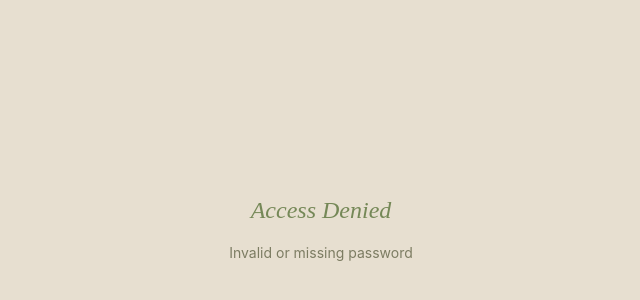
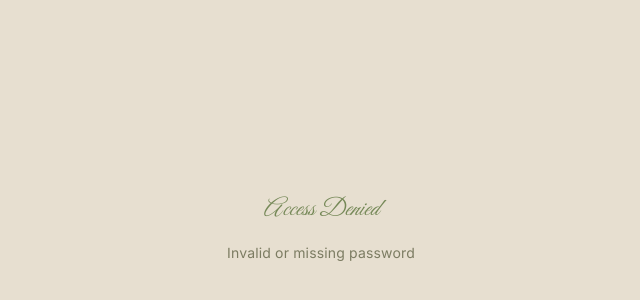
Before and after one commit to JonathanSohWeiWen/wedding_guest_registration, a Next.js app: page /dashboard in a window 1280 px wide. Shown: the part 172-472 px from the top of the page, without its empty margins (319-959 px from the left). Built offline with nearby package versions, Linux system fonts and the light colour scheme.

Commit message:
Minor fixes

```diff
--- a/app/HomeContent.tsx
+++ b/app/HomeContent.tsx
@@ -52,7 +52,7 @@ export default function HomeContent() {
           <h1
             className="text-4xl sm:text-5xl px-4 mb-4"
             style={{
-              fontFamily: "cursive",
+              fontFamily: "var(--font-script), cursive",
               color: "#758857",
               fontWeight: "400",
               fontStyle: "italic",
@@ -430,8 +430,8 @@ const renderChairs = (seats: number) => {
         key={`chair-${i}`}
         className="absolute w-2 h-2 sm:w-3 sm:h-3 rounded-sm"
         style={{
-          left: `${x}`,
-          top: `${y}`,
+          left: `${x}%`,
+          top: `${y}%`,
           transform: `translate(-50%, -50%) rotate(${rotation}deg)`,
           backgroundColor: "#7c7c62",
         }}
--- a/app/dashboard/DashboardContent.tsx
+++ b/app/dashboard/DashboardContent.tsx
@@ -42,7 +42,7 @@ export default function DashboardContent() {
           <h1
             className="text-2xl mb-4"
             style={{
-              fontFamily: "cursive",
+              fontFamily: "var(--font-script), cursive",
               color: "#758857",
               fontWeight: "400",
               fontStyle: "italic",
@@ -104,7 +104,7 @@ export default function DashboardContent() {
           <h1
             className="text-3xl mb-2"
             style={{
-              fontFamily: "cursive",
+              fontFamily: "var(--font-script), cursive",
               color: "#758857",
               fontWeight: "400",
               fontStyle: "italic",
@@ -270,7 +270,7 @@ export default function DashboardContent() {
                           color: isVIP ? "#C9A86A" : "#758857",
                         }}
                       >
-                        {isVIP ? "VIP" : `Table ${table}`}
+                        {isVIP ? table : `Table ${table}`}
                       </span>
                       {isVIP && (
                         <span
--- a/app/globals.css
+++ b/app/globals.css
@@ -8,8 +8,10 @@
 @theme inline {
   --color-background: var(--background);
   --color-foreground: var(--foreground);
-  --font-sans: var(--font-geist-sans);
-  --font-mono: var(--font-geist-mono);
+  --font-sans: var(--font-sans);
+  --font-serif: var(--font-serif);
+  --font-script: var(--font-script);
+  --font-mono: var(--font-mono);
 }
 
 @media (prefers-color-scheme: dark) {
@@ -22,7 +24,24 @@
 body {
   background: var(--background);
   color: var(--foreground);
-  font-family: Arial, Helvetica, sans-serif;
+  font-family: var(--font-sans), Inter, system-ui, sans-serif;
+  text-rendering: optimizeLegibility;
+  letter-spacing: 0.01em;
+}
+
+h1,
+h2,
+h3,
+h4,
+h5,
+h6,
+.serif-heading {
+  font-family: var(--font-serif), Georgia, serif;
+}
+
+.script-text,
+.font-script {
+  font-family: var(--font-script), cursive;
 }
 
 @keyframes pulse-glow {
--- a/app/guest/[guestId]/page.tsx
+++ b/app/guest/[guestId]/page.tsx
@@ -61,7 +61,7 @@ export default async function GuestInvite({
           <h1
             className="text-4xl sm:text-5xl"
             style={{
-              fontFamily: "cursive",
+              fontFamily: "var(--font-script), cursive",
               color: colors.text.primary,
               fontWeight: "400",
               fontStyle: "italic",
@@ -157,7 +157,10 @@ export default async function GuestInvite({
           >
             ❦
           </div>
-          <p className="text-sm" style={{ fontFamily: "cursive" }}>
+          <p
+            className="text-sm"
+            style={{ fontFamily: "var(--font-script), cursive" }}
+          >
             {process.env.NEXT_PUBLIC_COUPLE}
           </p>
         </div>
--- a/app/layout.tsx
+++ b/app/layout.tsx
@@ -1,14 +1,34 @@
 import type { Metadata } from "next";
-import { Geist, Geist_Mono } from "next/font/google";
+import {
+  Inter,
+  Playfair_Display,
+  Great_Vibes,
+  Geist_Mono,
+} from "next/font/google";
 import "./globals.css";
 
-const geistSans = Geist({
-  variable: "--font-geist-sans",
+const inter = Inter({
+  variable: "--font-sans",
   subsets: ["latin"],
+  display: "swap",
+});
+
+const playfair = Playfair_Display({
+  variable: "--font-serif",
+  subsets: ["latin"],
+  weight: ["400", "500", "600", "700"],
+  display: "swap",
+});
+
+const greatVibes = Great_Vibes({
+  variable: "--font-script",
+  subsets: ["latin"],
+  weight: "400",
+  display: "swap",
 });
 
 const geistMono = Geist_Mono({
-  variable: "--font-geist-mono",
+  variable: "--font-mono",
   subsets: ["latin"],
 });
 
@@ -30,7 +50,7 @@ export default function RootLayout({
   return (
     <html
       lang="en"
-      className={`${geistSans.variable} ${geistMono.variable} h-full antialiased`}
+      className={`${inter.variable} ${playfair.variable} ${greatVibes.variable} ${geistMono.variable} h-full antialiased`}
     >
       <body className="min-h-full flex flex-col">{children}</body>
     </html>
--- a/app/lib/utils.ts
+++ b/app/lib/utils.ts
@@ -46,7 +46,7 @@ export function isVIPTable(table: TableId): boolean {
  * Seat assignments for long tables (checkerboard pattern)
  */
 export const LONG_TABLE_SEATS = {
-  left: ["A", "C", "E", "G", "I", "K", "M", "O", "Q", "S", "U", "W", "Y"],
+  left: ["A", "C", "E", "G", "I", "K", "M", "O", "Q", "S", "U", "W"],
   right: ["B", "D", "F", "H", "J", "L", "N", "P", "R", "T", "V", "X"],
 } as const;
 
--- a/app/search/page.tsx
+++ b/app/search/page.tsx
@@ -45,7 +45,7 @@ export default function SearchPage() {
           <h1
             className="text-4xl sm:text-5xl mb-3"
             style={{
-              fontFamily: "cursive",
+              fontFamily: "var(--font-script), cursive",
               color: colors.primary,
               fontWeight: "400",
               fontStyle: "italic",
@@ -103,7 +103,7 @@ export default function SearchPage() {
               placeholder="Enter your name..."
               value={searchQuery}
               onChange={(e) => setSearchQuery(e.target.value)}
-              className="w-full px-6 py-4 text-base sm:text-lg outline-none transition-all focus:shadow-md"
+              className="w-full px-6 py-4 text-base sm:text-lg text-center outline-none transition-all focus:shadow-md"
               style={{
                 fontFamily: "Inter, sans-serif",
                 color: colors.text.primary,
@@ -174,7 +174,7 @@ export default function SearchPage() {
           className="inline-block px-6 py-3 transition-all"
           style={{
             fontFamily: "Inter, sans-serif",
-            color: colors.text.primary,
+            color: colors.primary,
             backgroundColor: "transparent",
           }}
         >
--- a/app/tables/[tableNumber]/page.tsx
+++ b/app/tables/[tableNumber]/page.tsx
@@ -36,7 +36,7 @@ export default async function TablePage({
             <h1
               className="text-4xl sm:text-5xl mb-2"
               style={{
-                fontFamily: "cursive",
+                fontFamily: "var(--font-script), cursive",
                 color: "#758857",
                 fontWeight: "400",
                 fontStyle: "italic",
--- a/components/FloralDivider.tsx
+++ b/components/FloralDivider.tsx
@@ -2,7 +2,7 @@ import { colors } from "@/app/lib/data/constants";
 
 export default function FloralDivider() {
   return (
-    <div className="flex justify-Center my-3" aria-hidden="true">
+    <div className="flex justify-center my-3" aria-hidden="true">
       <svg
         width="120"
         height="24"
```
